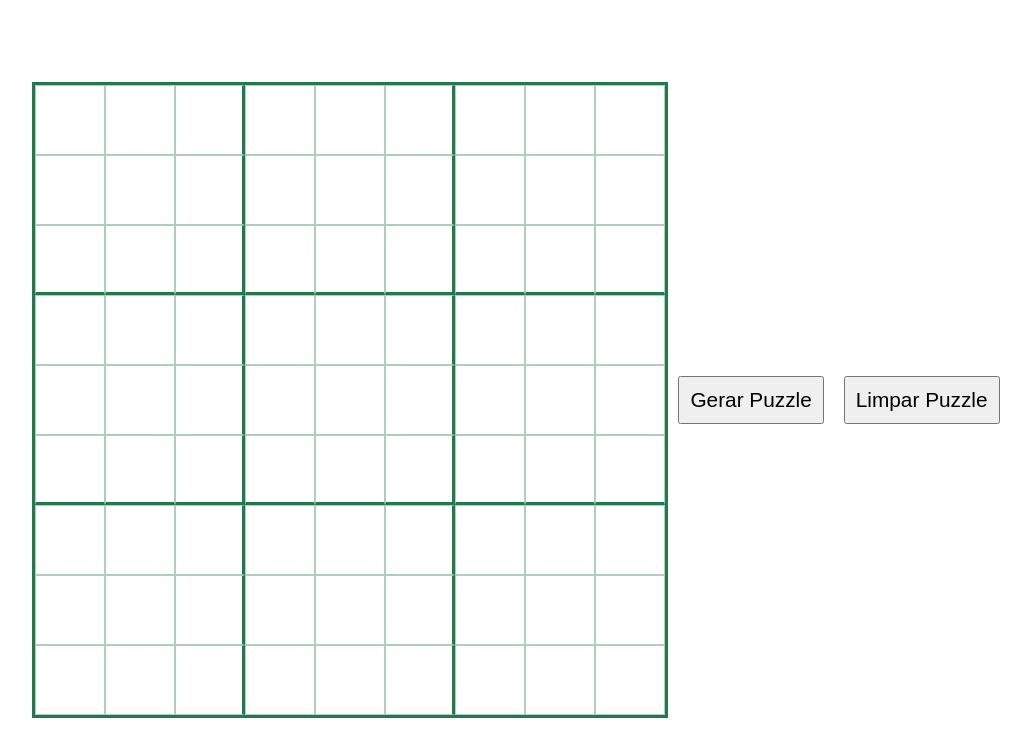
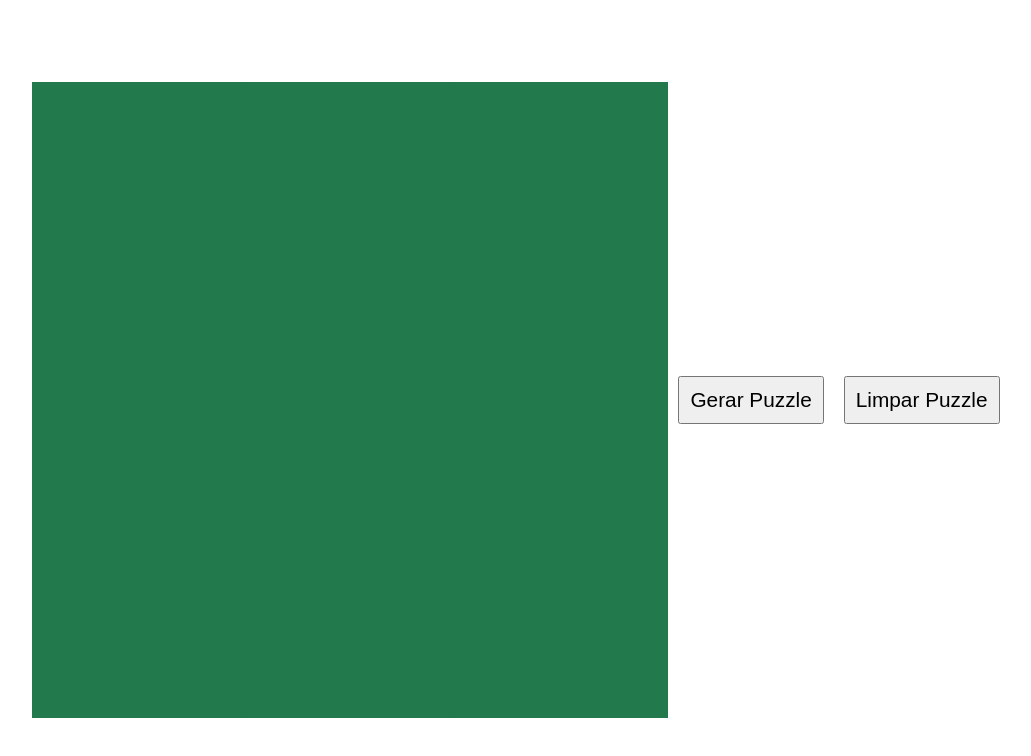
Before and after one commit to MatheusAG16/Sudoku, a plain HTML site: page index.html in a window 1280 px wide. Both pictures are taken after a click on the element 189 px from the left and 120 px from the top of the page. Shown: the whole page, without its empty margins (119-1150 px from the left). Drawn offline with Linux system fonts and the light colour scheme.

Commit message:
Implementações e correções recentes no jogo de Sudoku, aprimorando a experiência do usuário com novas funcionalidades e correções de bugs.
Atualizações Recentes no Jogo de Sudoku Online
Novas Funcionalidades:

Seleção de Células: Agora é possível selecionar uma célula clicando nela. A célula ficará destacada, facilitando a visualização.

Destaque de Números Iguais: Ao selecionar uma célula, todas as células com o mesmo número também serão destacadas, ajudando na identificação de números repetidos.

Correções de Bugs:

Correção de Geração de Puzzle: Corrigido o bug onde as células permaneciam destacadas após gerar um novo puzzle. Agora, todas as células são redefinidas corretamente.

Redefinição do Tabuleiro: Ao limpar o tabuleiro, as células agora são corretamente redefinidas, removendo qualquer destaque anterior.

Essas melhorias garantem uma experiência de jogo mais fluida e intuitiva, promovendo uma melhor jogabilidade e usabilidade. Pronto para levar suas habilidades de Sudoku ao próximo nível! 🌟🧩

```diff
--- a/script.js
+++ b/script.js
@@ -11,6 +11,7 @@ document.addEventListener('DOMContentLoaded', function gerarTabuleiro(){
         celula.id = `cell-${i+1}`
         celula.setAttribute('data-column', (i % 9 + 1))
         celula.setAttribute('data-row', Math.floor(i / 9) + 1)
+        celula.setAttribute('selected', false)
         tabuleiro.appendChild(celula)
     }
 
@@ -20,44 +21,65 @@ document.addEventListener('DOMContentLoaded', function gerarTabuleiro(){
         renderizarTabuleiro(sudoku)
         imprimirTabuleiro(sudoku)
     })
+
     document.getElementById('btn-limpar').addEventListener('click', limparPuzzle)
 
     //Itera sobre todas as células e troca o Style para que todos da mesma linha e coluna fiquem 'Iluminados'
+    let selectedCell = null
     let celula = document.querySelectorAll('.cell')
-    celula.forEach((cell, i) => {
+    celula.forEach((cell) => {
 
         let column = cell.getAttribute('data-column')
         let row = cell.getAttribute('data-row')
 
-        cell.addEventListener('mouseover', function iluminar(){
-            document.querySelectorAll(`.cell[data-column="${column}"]`).forEach((c) => {
+        //Função para iluminar a coluna, linha e a celula que ou mouse está
+        cell.addEventListener('mouseover', function shiningCell(){
+            document.querySelectorAll(`.cell[data-column="${column}"], .cell[data-row="${row}"]`).
+            forEach((c) => {
                 c.classList.add('cell-shining')
             })
-            document.querySelectorAll(`.cell[data-row="${row}"]`).
-            forEach((r) => {
-                r.classList.add('cell-shining')
+        })
+
+        //Função para retirar a iluminação da coluna, linha e a celula quando o mouse sai
+        cell.addEventListener('mouseout', function cleanCell(){
+            document.querySelectorAll(`.cell[data-column="${column}"], .cell[data-row="${row}"]`).
+            forEach((c) => {
+                c.classList.remove('cell-shining')
             })
         })
-        cell.addEventListener('mouseout', function limpar(){
-            document.querySelectorAll(`.cell[data-column="${column}"]`).forEach((c) => {
-                c.classList.remove('cell-shining')
+
+        cell.addEventListener('click', function selectCell() {
+
+            console.log('Este é o txtContent da cell', cell.textContent)
+
+            if(cell.classList.contains('selected')){
+                cell.classList.remove('selected')
+                selectedCell = null
+            }else{
+                if(selectedCell){
+                    selectedCell.classList.remove('selected');
+                }
+                cell.classList.add('selected')
+                selectedCell = cell
+            }
+
+            celula.forEach((c) => {
+                console.log('o textContent é este c:',c.textContent)
+                if(c.textContent == cell.textContent){
+                    c.classList.add('selected')
+                }else{
+                    c.classList.remove('selected')
+                }
             })
-            document.querySelectorAll(`.cell[data-row="${row}"]`).
-            forEach((r) => {
-                r.classList.remove('cell-shining')
-            })
-        })
-        cell.addEventListener('click', function preencherColRow(){
-
         })
 
     })
-
 })
 
 //Gerar o tabuleiro do sudoku
 function gerarPuzzle(){
     let board = criarTabuleiroVazio()
+    limparEstilo(board)
     fillBoard(board)
     return board
 }
@@ -122,7 +144,7 @@ function renderizarTabuleiro(board){
     for(let r = 0; r < 9; r++){
         for(let c = 0; c < 9; c++){
             let celula = document.querySelector(`#cell-${r * 9 + c + 1}`)
-            console.log(board[r][c], celula)
+            //console.log(board[r][c], celula)
             celula.textContent = board[r][c] !== 0 ? board[r][c] : '';
         }
     }
@@ -135,5 +157,14 @@ function limparPuzzle(){
         celula.textContent = ''
         console.log('tudo limpo')
     }
+    limparEstilo(criarTabuleiroVazio)
 
 }
+
+//Limpar o estilo da célula
+function limparEstilo(){
+    document.querySelectorAll('.cell').forEach((c) => {
+        c.classList.remove('selected')
+        console.log('limpou')
+    })
+}
--- a/style.css
+++ b/style.css
@@ -52,6 +52,11 @@ main{
     background-color: #bee7d1;
 }
 
+.selected{
+    background-color: #227a4c;
+    color: #fff;
+}
+
 .btn{
     font-size: 1.3em;
     padding: 10px;
```
Lines whose indentation alone changed are shown as unchanged.
